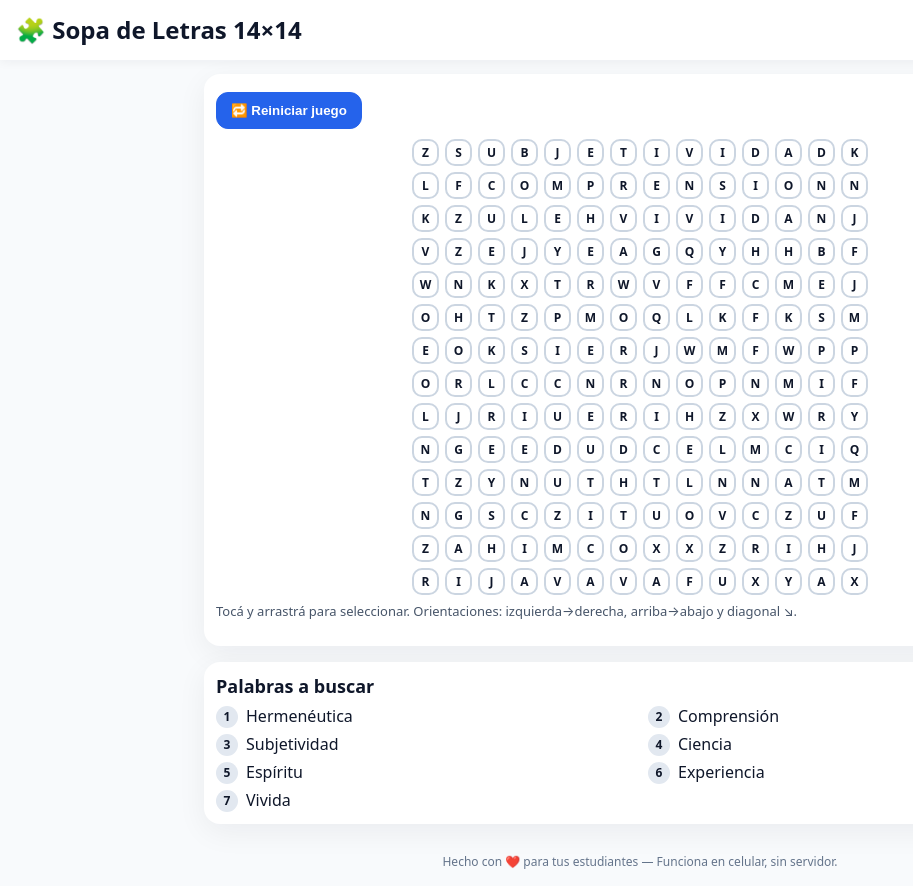
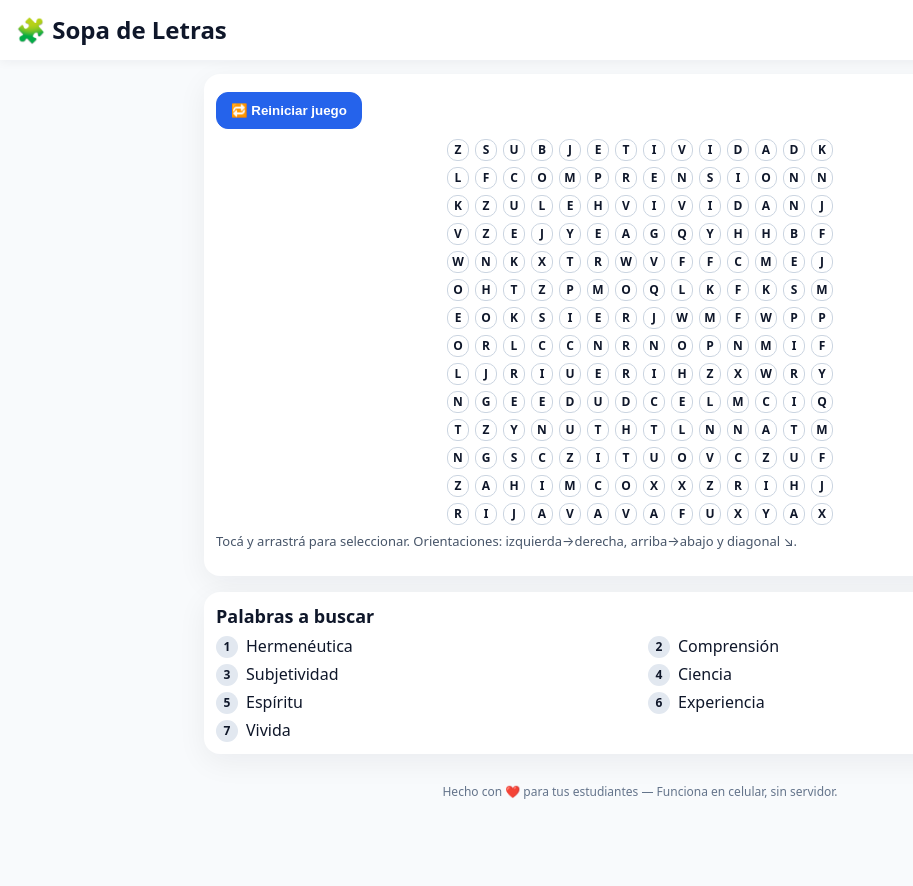
Before and after one commit to Aukan00/sopa-letras, a plain HTML site: page index.html in a window 1280 px wide. Shown: the whole page, without its empty margins (0-913 px from the left). After the commit the page ends 816 px from the top, so only its background shows below. Drawn offline with Linux system fonts and the light colour scheme.

Commit message:
Update index.html

```diff
--- a/index.html
+++ b/index.html
@@ -13,6 +13,7 @@
     --grid-gap: 6px;
     --cell-size: 40px;
     --cell-font: 18px;
+    --cell-border: 2px;
   }
   *{box-sizing:border-box}
   body{
@@ -44,7 +45,7 @@
     aspect-ratio:1;
     display:grid; place-items:center;
     font-weight:700; font-size: var(--cell-font);
-    border:2px solid #cbd5e1; border-radius:10px; background:#fff;
+    border:var(--cell-border) solid #cbd5e1; border-radius:10px; background:#fff;
     transition:transform .05s ease, background .15s ease, border-color .15s ease;
   }
   .cell:active{ transform:scale(.98) }
@@ -64,7 +65,7 @@
     padding:10px 14px; border-radius:12px; border:1px solid #cbd5e1;
     background:#f1f5f9; font-weight:700; cursor:pointer;
   }
-  button.primary{ background:var(--accent); color:white; border-color:var(--accent) }
+  button.primary{ background:#2563eb; color:white; border-color:#2563eb }
 
   .footer{font-size:12px; color:#64748b; text-align:center; padding:16px}
 
@@ -81,7 +82,7 @@
 </style>
 </head>
 <body>
-<header><h1>🧩 Sopa de Letras 14×14</h1></header>
+<header><h1>🧩 Sopa de Letras</h1></header>
 
 <main>
   <section class="card">
@@ -117,9 +118,7 @@ const palabrasOriginales = [
   "Hermenéutica", "Comprensión", "Subjetividad",
   "Ciencia", "Espíritu", "Experiencia", "Vivida"
 ];
-// Direcciones permitidas (no hay palabras al revés en la grilla)
 const DIRECCIONES = { H:{dx:1,dy:0}, V:{dx:0,dy:1}, D:{dx:1,dy:1} };
-// Mezcla mínima deseada
 const MIN_REQ = {H:3, V:2, D:1};
 
 /* ===== Utiles ===== */
@@ -137,14 +136,10 @@ const $modalFin = document.getElementById('modalFin');
 const $btnCerrarModal = document.getElementById('btnCerrarModal');
 
 /* ===== Estado ===== */
-let state = {
-  grid:null, placements:null, found:new Set(),
-  selecting:false, path:[], startCell:null
-};
+let state = { grid:null, placements:null, found:new Set(), selecting:false, path:[], startCell:null };
 
 /* ===== Generación de sopa ===== */
 function generarSopa() {
-  // Asignar etiquetas de dirección por palabra para garantizar mezcla
   let dTags = [];
   dTags.push(...Array(MIN_REQ.H).fill('H'));
   dTags.push(...Array(MIN_REQ.V).fill('V'));
@@ -153,7 +148,7 @@ function generarSopa() {
 
   const orden = palabras.map((w,i)=>({w,i,len:w.length})).sort((a,b)=> b.len-a.len);
 
-  for (let intento=0; intento<200; intento++){
+  for (let intento=0; intento<250; intento++){
     const grid = Array.from({length:N}, ()=> Array(N).fill(''));
     const placements = [];
     const asignadas = [...dTags].sort(()=>Math.random()-0.5);
@@ -210,7 +205,6 @@ function dibujarLista(){
     div.append(b,t); $lista.append(div);
   });
 }
-
 function renderGrid(){
   $grid.innerHTML='';
   for (let y=0;y<N;y++){
@@ -226,8 +220,6 @@ function renderGrid(){
   }
   paintFound();
 }
-
-/* Pintar encontradas (persiste al redibujar) */
 function paintFound(){
   $grid.querySelectorAll('.cell').forEach(c=>c.classList.remove('found'));
   state.placements.forEach(p=>{
@@ -265,7 +257,7 @@ function pushCell(el){
   const last=state.path[state.path.length-1];
   if (last && last.x===x && last.y===y) return;
 
-  // Mantener línea: H, V o D (permitimos arrastrar también al revés para UX)
+  // Mantener línea: H, V o D (permitimos arrastrar al revés por UX)
   if (state.path.length>=1){
     const x0=state.path[0].x, y0=state.path[0].y;
     const dx=Math.sign(x-x0), dy=Math.sign(y-y0);
@@ -307,52 +299,67 @@ function checkSelection(){
   }
 }
 
-/* ===== Auto-resize (ancho + alto) para que el tablero entre sin zoom ===== */
+/* ===== Auto-resize real (ancho + alto + posición del grid) ===== */
+function viewportH(){
+  // usar visualViewport (móvil) si existe para evitar barras del navegador
+  return (window.visualViewport && window.visualViewport.height) || window.innerHeight || document.documentElement.clientHeight;
+}
 function ajustarTamanoCeldas() {
-  // Ancho disponible del grid y alto total de la ventana
-  const style = getComputedStyle($grid);
-  // Gap dinámico según pantalla (más chico en móviles angostos)
+  // Gap dinámico: más chico en móviles angostos
   const vw = Math.max(document.documentElement.clientWidth, window.innerWidth || 0);
   let gapPx = 6;
   if (vw < 380) gapPx = 4;
   if (vw < 340) gapPx = 2;
   document.documentElement.style.setProperty('--grid-gap', gapPx + 'px');
 
+  // Datos base
   const gap = gapPx;
-  const ancho = $grid.clientWidth;         // ancho útil del grid
-  const vh = Math.max(document.documentElement.clientHeight, window.innerHeight || 0);
+  const ancho = $grid.clientWidth;             // ancho útil del grid
+  const vh = viewportH();                      // alto visible real
+  const top = $grid.getBoundingClientRect().top; // distancia desde el top del viewport
 
-  // Tamaño por ancho (lo de antes)
-  const totalGapsW = (N - 1) * gap;
-  const sizeW = Math.floor((ancho - totalGapsW) / N);
+  // Tamaño por ancho
+  const sizeW = Math.floor((ancho - (N - 1) * gap) / N);
 
-  // Tamaño por alto: hacemos que el grid ocupe como máx. ~58% del alto del viewport
-  const maxGridH = Math.floor(vh * 0.58);
-  const totalGapsH = (N - 1) * gap;
-  const sizeH = Math.floor((maxGridH - totalGapsH) / N);
+  // Tamaño por alto: queremos que el GRID quepa de una (sin tocar zoom)
+  // Dejamos margen inferior para el texto/scroll safe-area.
+  const margenInferior = 24;
+  // Porcentaje del alto restante para el grid (más conservador en móviles)
+  const pct = vw < 480 ? 0.50 : 0.56; // << ajusta aquí si lo querés aún más chico
+  const altoDisponible = Math.max(120, Math.floor((vh - top - margenInferior) * pct));
+  const sizeH = Math.floor((altoDisponible - (N - 1) * gap) / N);
 
-  // Elegimos el menor de ambos para que no “explote” ni por ancho ni por alto
+  // Elegimos el menor para que no se corte ni en ancho ni en alto
   const size = Math.min(sizeW, sizeH);
 
-  // Límites razonables
+  // Límites y derivados
   const sizeClamped = Math.max(22, Math.min(size, 60));
-
-  // Letra proporcional
   const font = Math.max(12, Math.min(Math.round(sizeClamped * 0.46), 24));
+  const border = sizeClamped <= 28 ? 1 : (sizeClamped <= 36 ? 1.5 : 2);
 
   document.documentElement.style.setProperty('--cell-size', sizeClamped + 'px');
   document.documentElement.style.setProperty('--cell-font', font + 'px');
+  document.documentElement.style.setProperty('--cell-border', border + 'px');
 }
 
-let ro; // ResizeObserver
+// Recalcular varias veces al cargar (por si el navegador mueve barras tras el primer paint)
+function rafBurst(times=5, fn){
+  let i=0; const tick=()=>{ fn(); if(++i<times) requestAnimationFrame(tick); };
+  requestAnimationFrame(tick);
+}
+
+let ro;
 function iniciarObservadorResize() {
   if (ro) ro.disconnect();
   ro = new ResizeObserver(() => ajustarTamanoCeldas());
   ro.observe($grid);
-  // También recalculamos con cambios de orientación/zoom del SO
-  window.matchMedia("(orientation: portrait)").addEventListener('change', ajustarTamanoCeldas);
   window.addEventListener('resize', ajustarTamanoCeldas);
-  ajustarTamanoCeldas(); // cálculo inicial
+  if (window.visualViewport) window.visualViewport.addEventListener('resize', ajustarTamanoCeldas);
+  // fonts y primer render
+  if (document.fonts && document.fonts.ready) {
+    document.fonts.ready.then(()=> rafBurst(4, ajustarTamanoCeldas));
+  }
+  rafBurst(4, ajustarTamanoCeldas);
 }
 
 /* ===== Eventos ===== */
```
